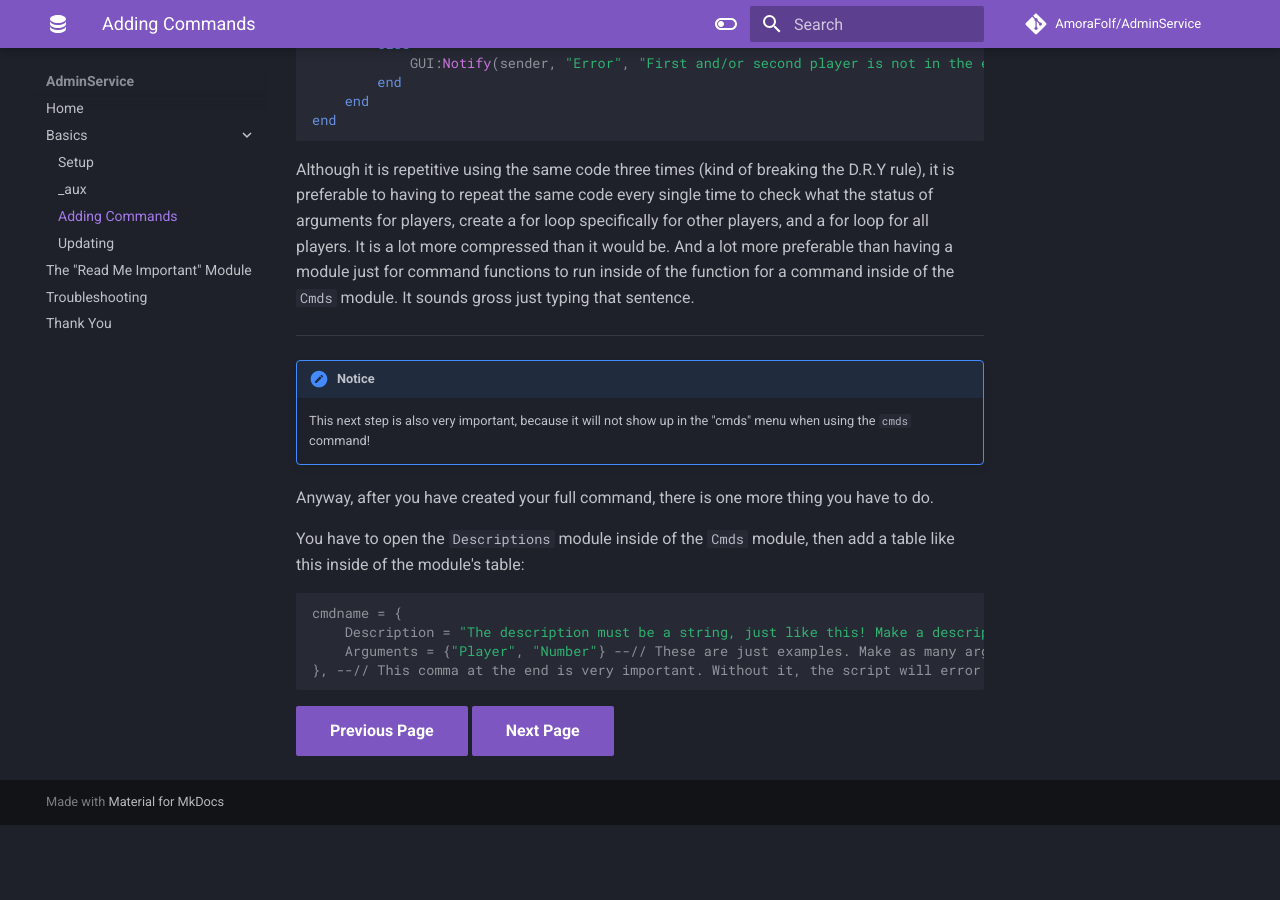
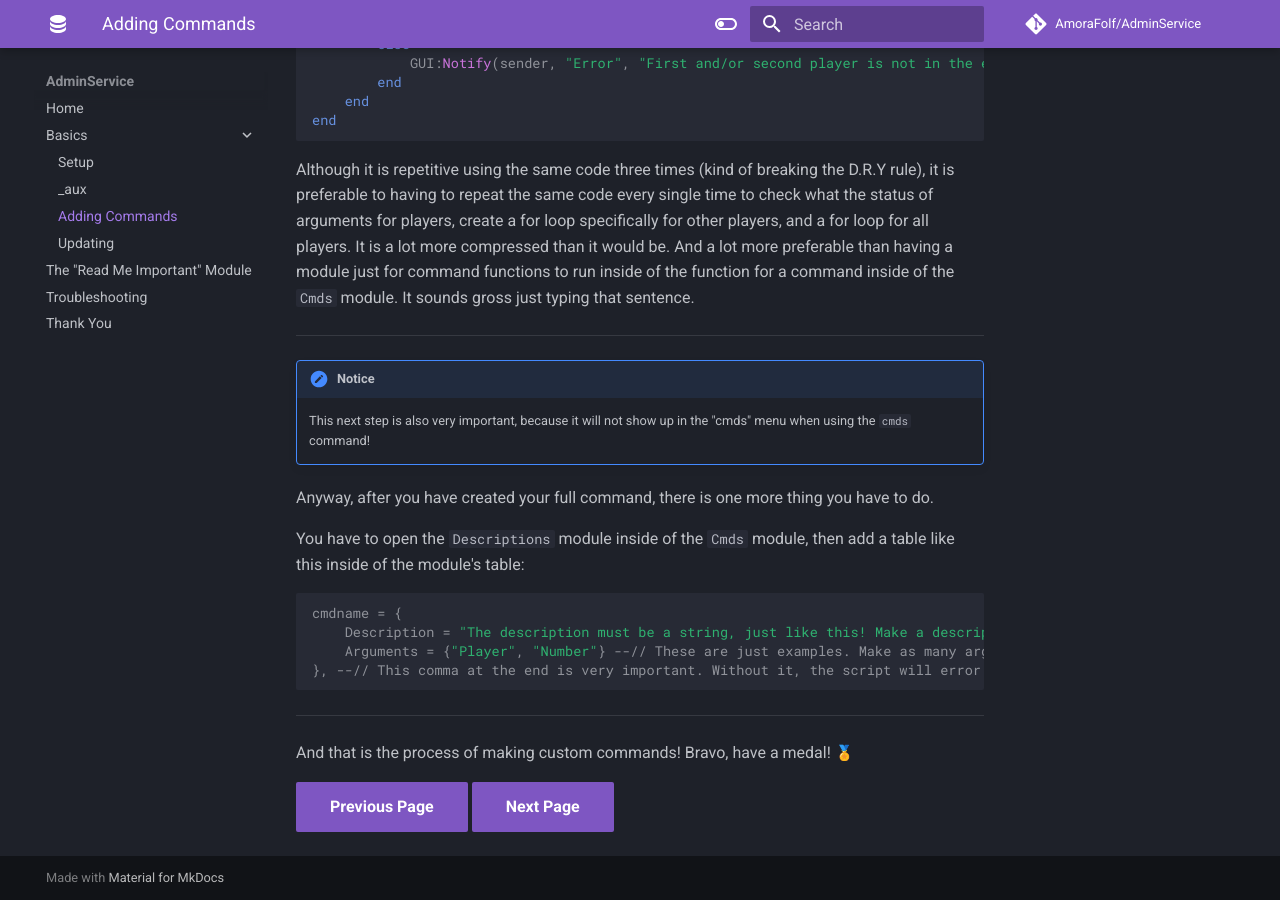
Before and after one commit to AmoraFolf/AdminService, an MkDocs documentation site: the page built from docs/basics/adding_commands.md, in a window 1280 px wide and 900 px high, scrolled down 3790 px. Built offline with MkDocs 1.6.1 and Material for MkDocs 9.7.7, drawn with Linux system fonts in a browser that asks for light colours; emoji names are drawn with the system emoji font; comment, search, counter and statistics services are not loaded; before the commit the page ends 4615 px from its top, so only the background shows below that.

Commit message:
Updated adding_commands.md

````diff
--- a/docs/basics/adding_commands.md
+++ b/docs/basics/adding_commands.md
@@ -181,4 +181,8 @@ cmdname = {
 }, --// This comma at the end is very important. Without it, the script will error because it will not know how to separate it from the next index of the table.
 ```
 
+---
+
+And that is the process of making custom commands! Bravo, have a medal! :medal:
+
 [Previous Page](https://amorafolf.github.io/AdminService/basics/_aux_module/){ .md-button .md-button--primary } [Next Page](https://amorafolf.github.io/AdminService/basics/updating/){ .md-button .md-button--primary }
````
